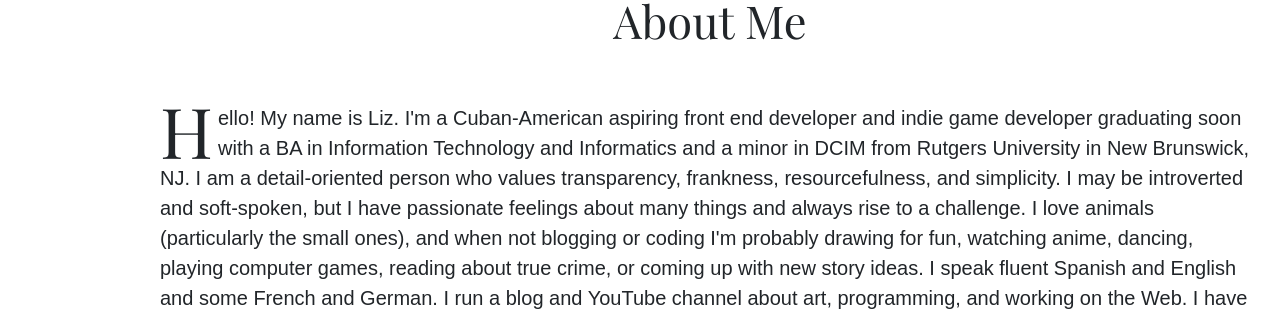
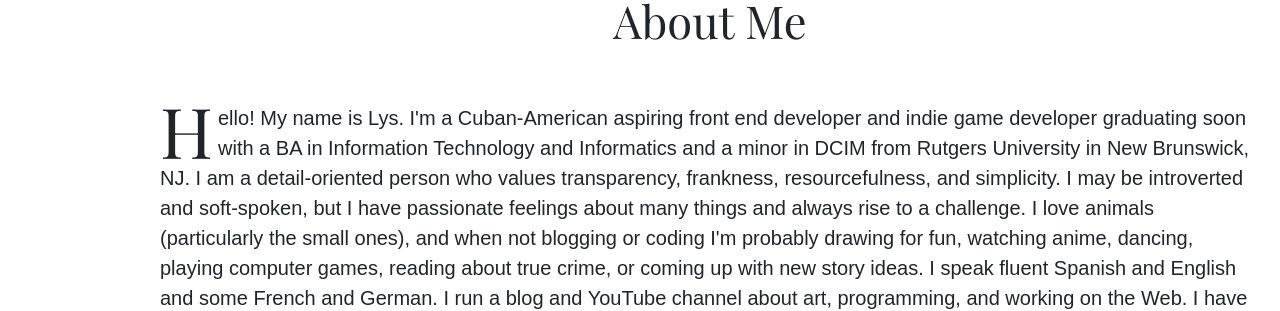
Before and after one commit to liz-lorena/early-2019, a Jekyll site: the page built from index.html, in a window 1280 px wide and 900 px high, scrolled down 441 px. Shown: the part 153-464 px from the top of the window. Built offline with Jekyll 4.4.1, drawn with Linux system fonts in a browser that asks for light colours; nearby versions of some CDN libraries; the list of posts is cut into pages by our own code; some of the changed text lies outside the part shown.

Commit message:
Update index.html

```diff
--- a/index.html
+++ b/index.html
@@ -8,7 +8,7 @@ title: DCIM Portfolio |
 <div class="section">
     <h1>About Me</h1>
 
-    <p><first-letter>H</first-letter>ello! My name is Liz. I'm a Cuban-American aspiring front end developer and indie game developer graduating soon with a BA in Information Technology and Informatics and a minor in DCIM from Rutgers University in New Brunswick, NJ. I am a detail-oriented person who values transparency, frankness, resourcefulness, and simplicity. I may be introverted and soft-spoken, but I have passionate feelings about many things and always rise to a challenge. I love animals (particularly the small ones), and when not blogging or coding I'm probably drawing for fun, watching anime, dancing, playing computer games, reading about true crime, or coming up with new story ideas. I speak fluent Spanish and English and some French and German. I run a blog and YouTube channel about art, programming, and working on the Web. I have plans for a WordPress theme store and a game I'm working on right now. You can see my projects on <a href="https://github.com/irisoflys" target="_blank">Github</a>!</p>
+    <p><first-letter>H</first-letter>ello! My name is Lys. I'm a Cuban-American aspiring front end developer and indie game developer graduating soon with a BA in Information Technology and Informatics and a minor in DCIM from Rutgers University in New Brunswick, NJ. I am a detail-oriented person who values transparency, frankness, resourcefulness, and simplicity. I may be introverted and soft-spoken, but I have passionate feelings about many things and always rise to a challenge. I love animals (particularly the small ones), and when not blogging or coding I'm probably drawing for fun, watching anime, dancing, playing computer games, reading about true crime, or coming up with new story ideas. I speak fluent Spanish and English and some French and German. I run a blog and YouTube channel about art, programming, and working on the Web. I have plans for a WordPress theme store and a game I'm working on right now. You can see my projects on <a href="https://github.com/irisoflys" target="_blank">Github</a>!</p>
 
 </div>
 
```
